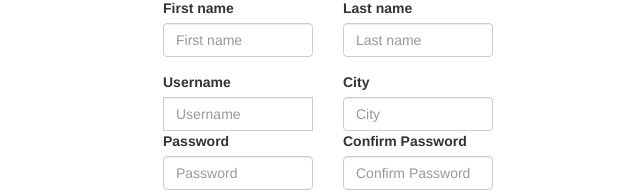
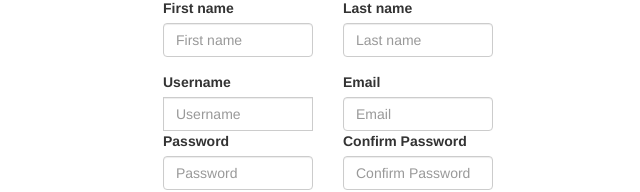
Before and after one commit to JasonPob/Project1Login, an Angular app: page / in a window 1280 px wide. Shown: the part 909-1101 px from the top of the page, without its empty margins (327-967 px from the left). Built offline with nearby package versions, Linux system fonts and the light colour scheme; no server answers.

Commit message:
changed city to email & password inputs to password type

```diff
--- a/src/app/signup/signup.component.html
+++ b/src/app/signup/signup.component.html
@@ -66,15 +66,15 @@
 
                     <div class="form-row">
                         <div class="col-md-6 mb-3">
-                            <label >City</label>
+                            <label >Email</label>
                             <input
-                            type="text"
+                            type="email"
                             class="form-control"
-                            id="city"
-                            placeholder="City"
+                            id="email"
+                            placeholder="Email"
                             ngModel
                             required
-                            name="city">
+                            name="email">
                             <div class="invalid-feedback">
 
                             </div>
@@ -87,7 +87,7 @@
                     <div class="col-md-6 mb-3">
                         <label>Password</label>
                         <input
-                        type="text"
+                        type="password"
                         class="form-control"
                         id="signupPassword"
                         placeholder="Password"
@@ -101,7 +101,7 @@
                     <div class="col-md-6 mb-3">
                         <label >Confirm Password</label>
                         <input
-                        type="text"
+                        type="password"
                         class="form-control"
                         id="confirmPassword"
                         placeholder="Confirm Password"
```
